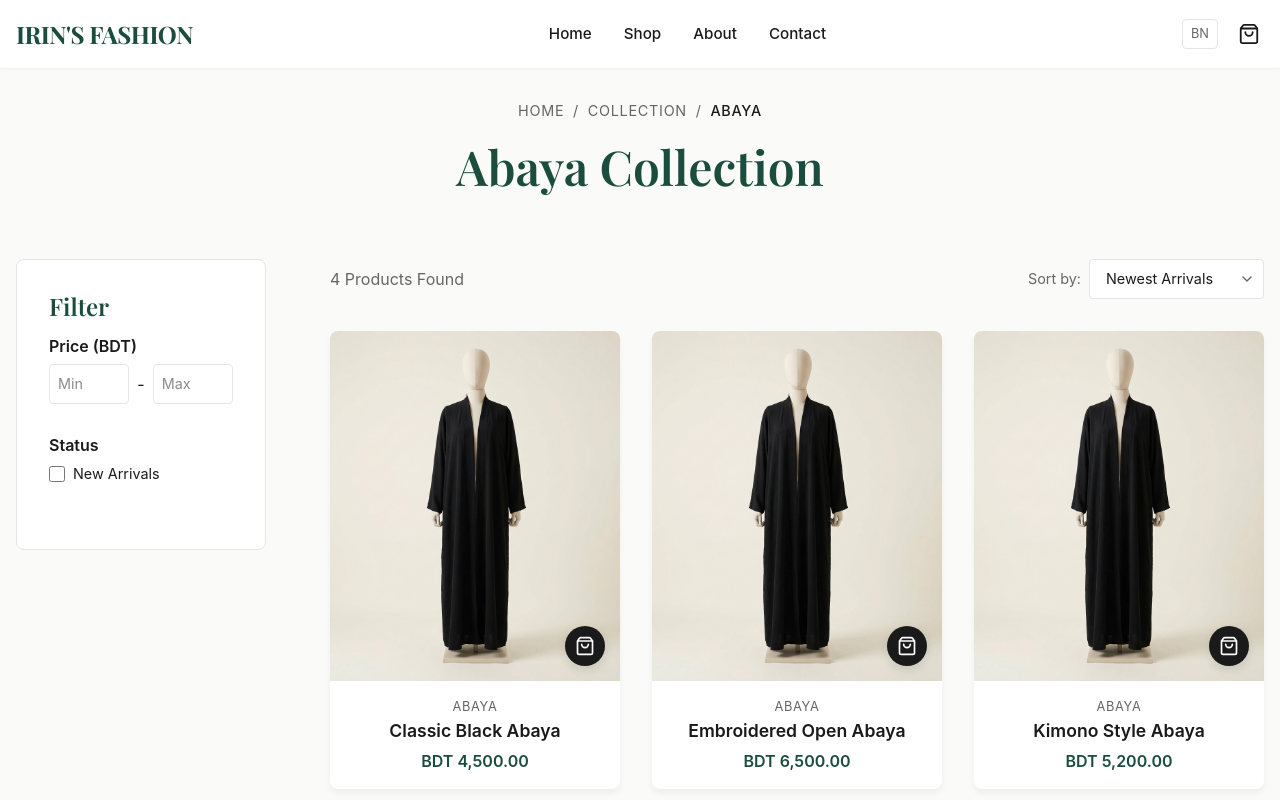
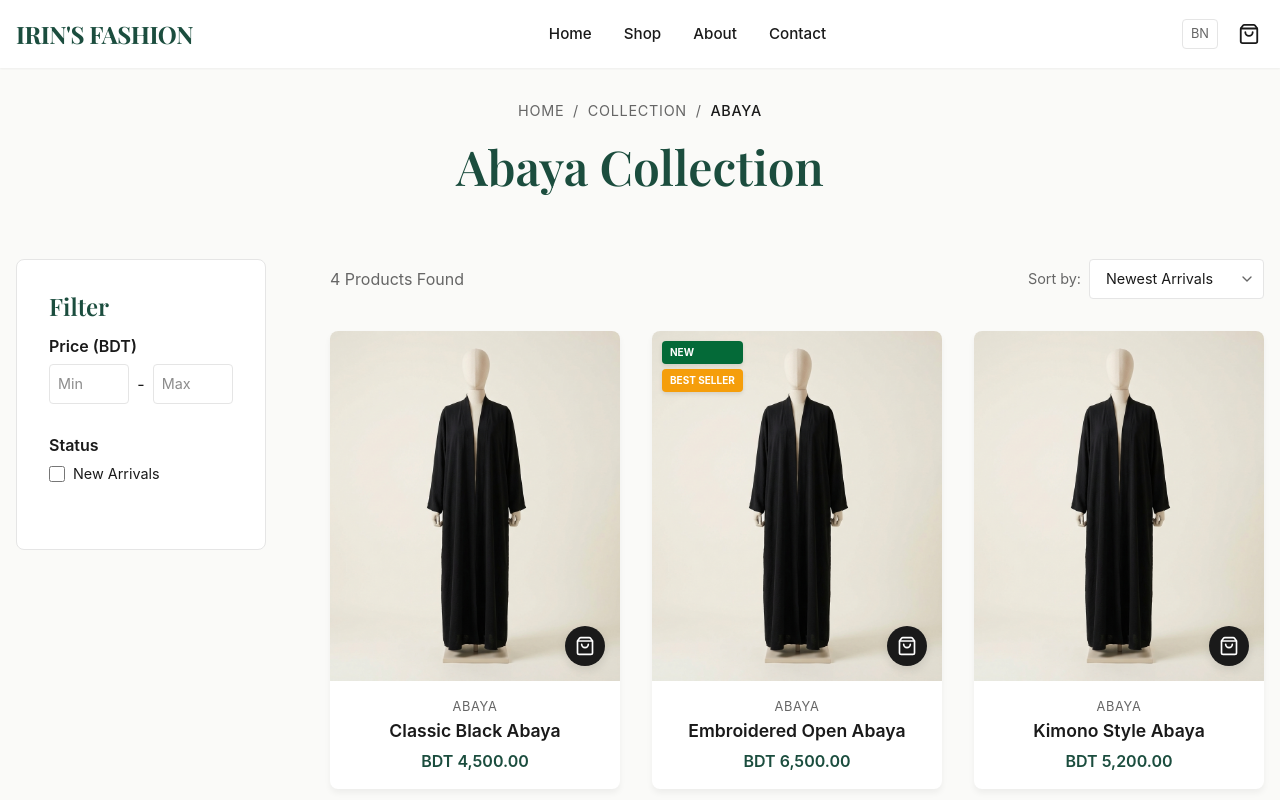
Before and after one commit to krzshipon/irins-fashion, a Next.js app in the folder storefront/: page /collection/abayas in a window 1280 px wide. Shown: the top 800 px of the page. Built offline with nearby package versions, Linux system fonts and the light colour scheme; a web font is replaced by a local one.

Commit message:
feat: Add product badges to the ProductCard component and product data, including a new `ProductBadge` type.

```diff
--- a/storefront/src/components/common/ProductCard.tsx
+++ b/storefront/src/components/common/ProductCard.tsx
@@ -27,6 +27,54 @@ export default function ProductCard({ product }: ProductCardProps) {
                         fill
                         style={{ objectFit: 'cover' }}
                     />
+                    {/* Render Badges */}
+                    {product.badges && product.badges.length > 0 && (
+                        <div style={{
+                            position: 'absolute',
+                            top: '10px',
+                            left: '10px',
+                            display: 'flex',
+                            flexDirection: 'column',
+                            gap: '5px',
+                            zIndex: 10
+                        }}>
+                            {product.badges.map((badge, index) => {
+                                let backgroundColor = '#000000';
+                                let color = '#ffffff';
+
+                                switch (badge.type) {
+                                    case 'new':
+                                        backgroundColor = '#046A38'; // Emerald Green
+                                        break;
+                                    case 'discount':
+                                        backgroundColor = '#dc2626'; // Red
+                                        break;
+                                    case 'bestseller':
+                                        backgroundColor = '#f59e0b'; // Amber
+                                        break;
+                                    case 'custom':
+                                        backgroundColor = badge.color || '#000000';
+                                        color = badge.textColor || '#ffffff';
+                                        break;
+                                }
+
+                                return (
+                                    <span key={index} style={{
+                                        backgroundColor,
+                                        color,
+                                        padding: '4px 8px',
+                                        fontSize: '10px',
+                                        fontWeight: 'bold',
+                                        borderRadius: '4px',
+                                        textTransform: 'uppercase',
+                                        boxShadow: '0 2px 4px rgba(0,0,0,0.1)'
+                                    }}>
+                                        {badge.text}
+                                    </span>
+                                );
+                            })}
+                        </div>
+                    )}
                 </Link>
                 <button
                     className={styles.addToCartBtn}
--- a/storefront/src/services/api/products.ts
+++ b/storefront/src/services/api/products.ts
@@ -23,7 +23,8 @@ export const MOCK_PRODUCTS: Product[] = [
             'Emerald': '/images/products/hijab-emerald.png',
             'Dusty Rose': '/images/products/hijab-rose.png',
             'Black': '/images/products/hijab-black.png'
-        }
+        },
+        badges: [{ type: 'new', text: 'New Arrival' }]
     },
     {
         id: 'h2',
@@ -137,9 +138,12 @@ export const MOCK_PRODUCTS: Product[] = [
         sizes: ['52', '54', '56', '58'],
         colors: ['Black/Gold', 'Black/Silver'],
         colorImages: {
-            'Black/Gold': '/images/product-abaya.png',
             'Black/Silver': '/images/product-abaya.png'
-        }
+        },
+        badges: [
+            { type: 'new', text: 'New' },
+            { type: 'bestseller', text: 'Best Seller', color: '#f59e0b', textColor: '#ffffff' }
+        ]
     },
     {
         id: 'a3',
@@ -190,9 +194,9 @@ export const MOCK_PRODUCTS: Product[] = [
         sizes: ['S', 'M', 'L', 'XL'],
         colors: ['Floral Pink', 'Floral Blue'],
         colorImages: {
-            'Floral Pink': '/images/product-dress.png',
             'Floral Blue': '/images/product-dress.png'
-        }
+        },
+        badges: [{ type: 'discount', text: '10% OFF' }]
     },
     {
         id: 'd2',
@@ -260,7 +264,8 @@ export const MOCK_PRODUCTS: Product[] = [
         images: ['/images/product-dress.png'],
         sizes: ['S', 'M', 'L'],
         colors: ['Royal Blue'],
-        colorImages: { 'Royal Blue': '/images/product-dress.png' }
+        colorImages: { 'Royal Blue': '/images/product-dress.png' },
+        badges: [{ type: 'custom', text: 'Exquisite', color: '#7e22ce', textColor: '#ffffff' }]
     },
 
     // Accessories
--- a/storefront/src/services/api/types.ts
+++ b/storefront/src/services/api/types.ts
@@ -1,3 +1,10 @@
+export interface ProductBadge {
+  type: 'new' | 'discount' | 'bestseller' | 'custom';
+  text: string;
+  color?: string;
+  textColor?: string;
+}
+
 export interface Product {
   id: string;
   sku: string;
@@ -6,9 +13,10 @@ export interface Product {
   currency: string;
   category: string;
   image: string;
-  isNew?: boolean;
+  images: string[];
+  isNew?: boolean; // Kept for backward compatibility/logic
+  badges?: ProductBadge[]; // New flexible badge system
   description?: string;
-  images?: string[];
   sizes?: string[];
   colors?: string[];
   colorImages?: Record<string, string>;
```
